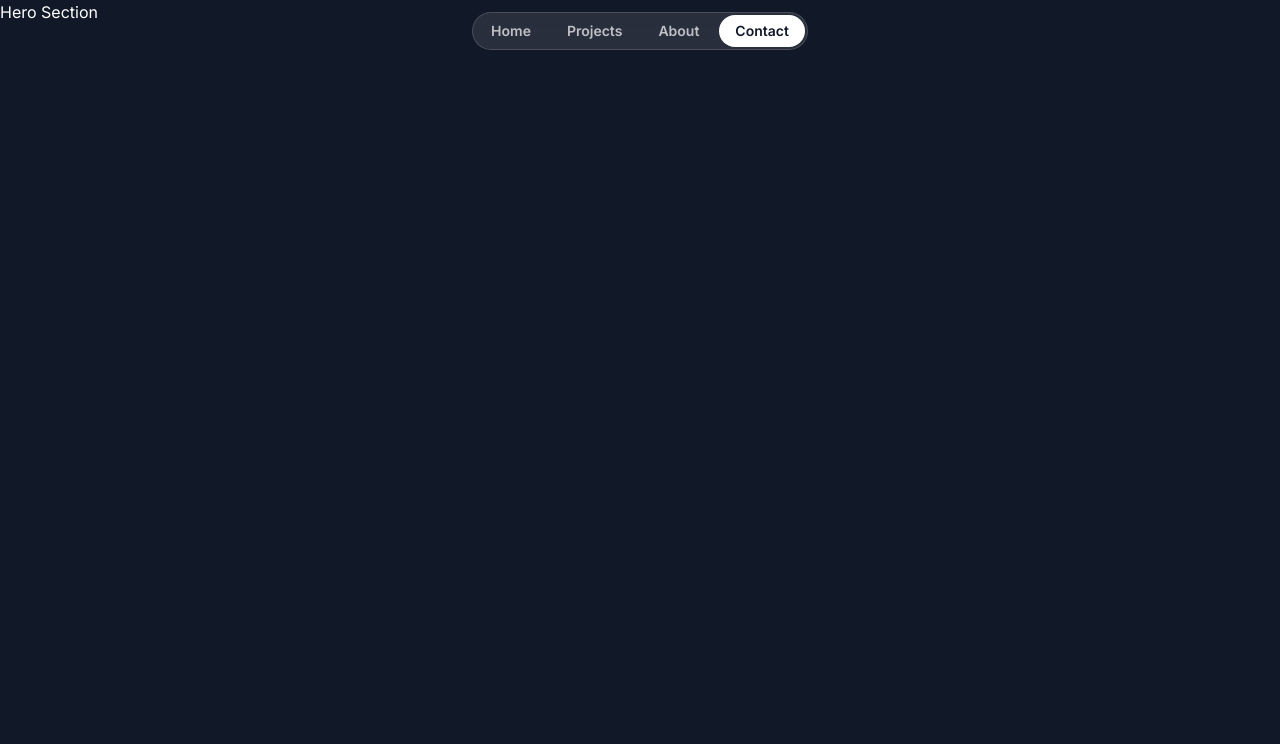
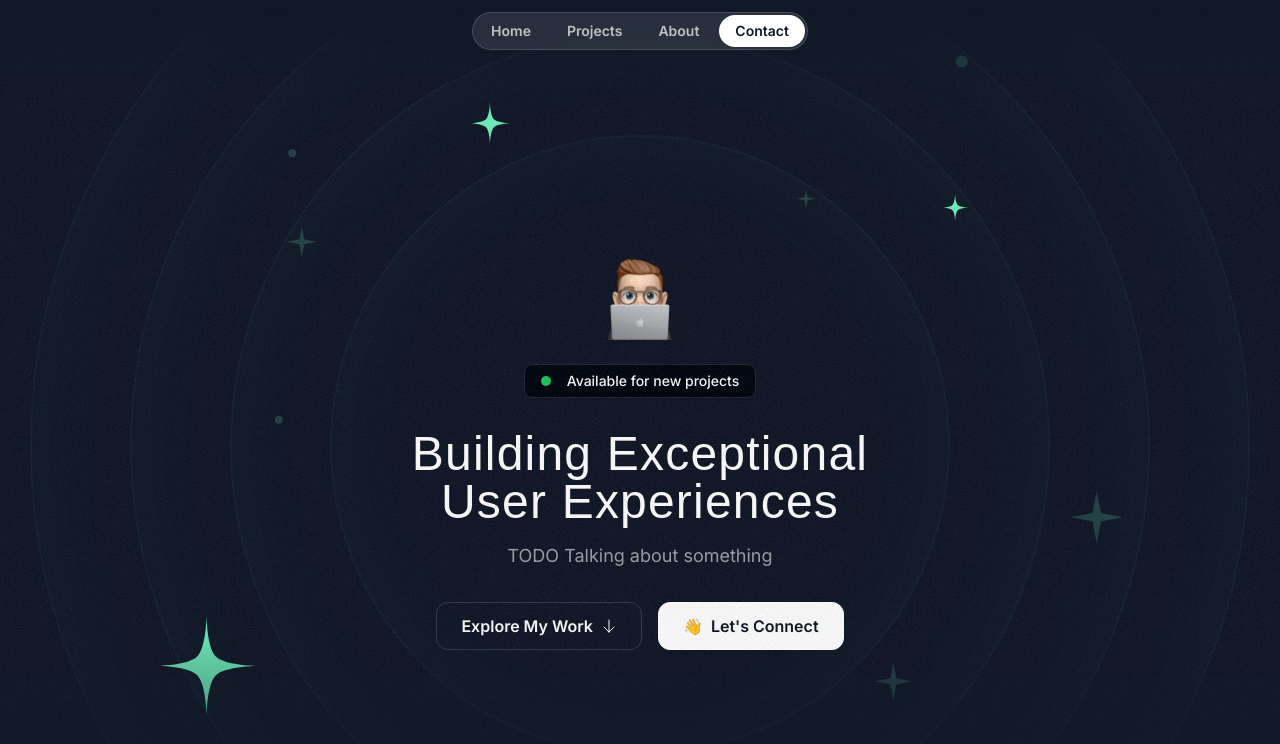
Before and after one commit to eczhang12/PersonalWebsitePortfolio, a Next.js app in the folder starter-template/: page / in a window 1280 px wide. Shown: the top 744 px of the page. Built offline with nearby package versions, Linux system fonts and the light colour scheme; a web font is replaced by a local one.

Commit message:
Done with the Hero Section

```diff
--- a/starter-template/src/app/globals.css
+++ b/starter-template/src/app/globals.css
@@ -6,4 +6,8 @@
     .nav-item {
         @apply px-4 py-1.5 rounded-full text-white/70 text-sm font-semibold hover:bg-white/10 hover:text-white transition duration-300;
     }
+
+    .hero-ring {
+        @apply absolute inset-0 border-2 top-1/2 left-1/2 -translate-x-1/2 -translate-y-1/2 rounded-full border-emerald-300/5 shadow-[0_0_80px_inset] shadow-emerald-300/5;
+    }
 }
--- /dev/null
+++ b/starter-template/src/components/HeroOrbit.tsx
@@ -0,0 +1,23 @@
+import { PropsWithChildren } from "react";
+
+export const HeroOrbit = ({
+  children,
+  size,
+  rotation
+}: PropsWithChildren<{ size: number; rotation: number; }>) => {
+  return (
+    <div className="absolute left-1/2 top-1/2 -translate-x-1/2 -translate-y-1/2">
+      <div
+        className="flex items-start justify-start"
+        style={{ height: `${size}px`, width: `${size}px`, transform: `rotate(${rotation}deg)` }}
+      >
+        <div
+            className="inline-flex"
+            style={{ transform: `rotate(${rotation * -1}deg)` }}
+            >
+            {children}
+        </div>
+      </div>
+    </div>
+  );
+};
--- a/starter-template/src/sections/Header.tsx
+++ b/starter-template/src/sections/Header.tsx
@@ -1,6 +1,6 @@
 export const Header = () => {
   return (
-    <div className="flex justify-center items-center fixed top-3 w-full">
+    <div className="flex justify-center items-center fixed top-3 w-full z-10">
       <nav className="flex gap-1 p-0.5 border border-white/15 rounded-full bg-white/10 backdrop-blur">
         <a href="#" className="nav-item">
           Home
--- a/starter-template/src/sections/Hero.tsx
+++ b/starter-template/src/sections/Hero.tsx
@@ -1,3 +1,97 @@
+import memojiImage from "@/assets/images/memoji-computer.png";
+import Image from "next/image";
+import ArrowDown from "@/assets/icons/arrow-down.svg";
+import grainImage from "@/assets/images/grain.jpg";
+import StarIcon from "@/assets/icons/star.svg";
+import { HeroOrbit } from "@/components/HeroOrbit";
+import SparkleIcon from "@/assets/icons/sparkle.svg";
+
 export const HeroSection = () => {
-  return <div>Hero Section</div>;
+  return (
+    <div className="relative py-32 md:py-48 lg:py-60 z-0 overflow-x-clip">
+      {/* background grain */}
+      <div
+        className="absolute inset-0"
+        style={{
+          maskImage:
+            "linear-gradient(to bottom, transparent, black 10%, black 70%, transparent)",
+          WebkitMaskImage:
+            "linear-gradient(to bottom, transparent, black 10%, black 70%, transparent)",
+        }}
+      >
+        <div
+            className="absolute inset-0 -z-30 opacity-5"
+            style={{ backgroundImage: `url(${grainImage.src})` }}
+        > </div>
+        <div className="size-[620px] hero-ring"></div>
+        <div className="size-[820px] hero-ring"></div>
+        <div className="size-[1020px] hero-ring"></div>
+        <div className="size-[1220px] hero-ring"></div>
+        <HeroOrbit size={800} rotation={-72}>
+            <StarIcon className="size-28 text-emerald-300" />
+        </HeroOrbit>
+        <HeroOrbit size={550} rotation={20}>
+            <StarIcon className="size-12 text-emerald-300"></StarIcon>
+        </HeroOrbit>
+        <HeroOrbit size={590} rotation={98}>
+            <StarIcon className="size-8 text-emerald-300" />
+        </HeroOrbit>
+        <HeroOrbit size={590} rotation={-14}>
+            <SparkleIcon className="size-8 text-emerald-300/20" />
+        </HeroOrbit>
+        <HeroOrbit size={440} rotation={79}>
+            <SparkleIcon className="size-5 text-emerald-300/20" />
+        </HeroOrbit>
+        <HeroOrbit size={530} rotation={178}>
+            <SparkleIcon className="size-10 text-emerald-300/20" />
+        </HeroOrbit>
+        <HeroOrbit size={710} rotation={144}>
+            <SparkleIcon className="size-14 text-emerald-300/20" />
+        </HeroOrbit>
+        <HeroOrbit size={720} rotation={85}>
+            <div className="size-3 bg-emerald-300/20 rounded-full"></div>
+        </HeroOrbit>
+        <HeroOrbit size={520} rotation={-41}>
+            <div className="size-2 bg-emerald-300/20 rounded-full"></div>
+        </HeroOrbit>
+        <HeroOrbit size={650} rotation={-5}>
+            <div className="size-2 bg-emerald-300/20 rounded-full"></div>
+        </HeroOrbit>
+      </div>
+      <div className="container">
+        <div className="flex flex-col items-center">
+          <Image
+            src={memojiImage}
+            className="size-[100px]"
+            alt="Person peeking from behind laptop"
+            priority
+          />
+          <div className="mt-6 inline-flex items-center gap-4 rounded-lg border border-gray-800 bg-gray-950 px-4 py-1.5">
+            <div className="size-2.5 rounded-full bg-green-500" />
+            <div className="text-sm font-medium">Available for new projects</div>
+          </div>
+        </div>
+
+        <div className="mx-auto max-w-lg">
+          <h1 className="mt-8 text-center font-serif text-3xl tracking-wide md:text-5xl">
+            Building Exceptional User Experiences
+          </h1>
+          <p className="mt-4 text-center text-white/60 md:text-lg">
+            TODO Talking about something
+          </p>
+        </div>
+
+        <div className="mt-8 flex flex-col items-center justify-center gap-4 md:flex-row">
+          <button className="inline-flex h-12 items-center gap-2 rounded-xl border border-white/15 px-6">
+            <span className="font-semibold">Explore My Work</span>
+            <ArrowDown className="size-4" />
+          </button>
+          <button className="inline-flex h-12 items-center gap-2 rounded-xl border border-white bg-white px-6 text-gray-900">
+            <span>👋</span>
+            <span className="font-semibold">Let&apos;s Connect</span>
+          </button>
+        </div>
+      </div>
+    </div>
+  );
 };
```
